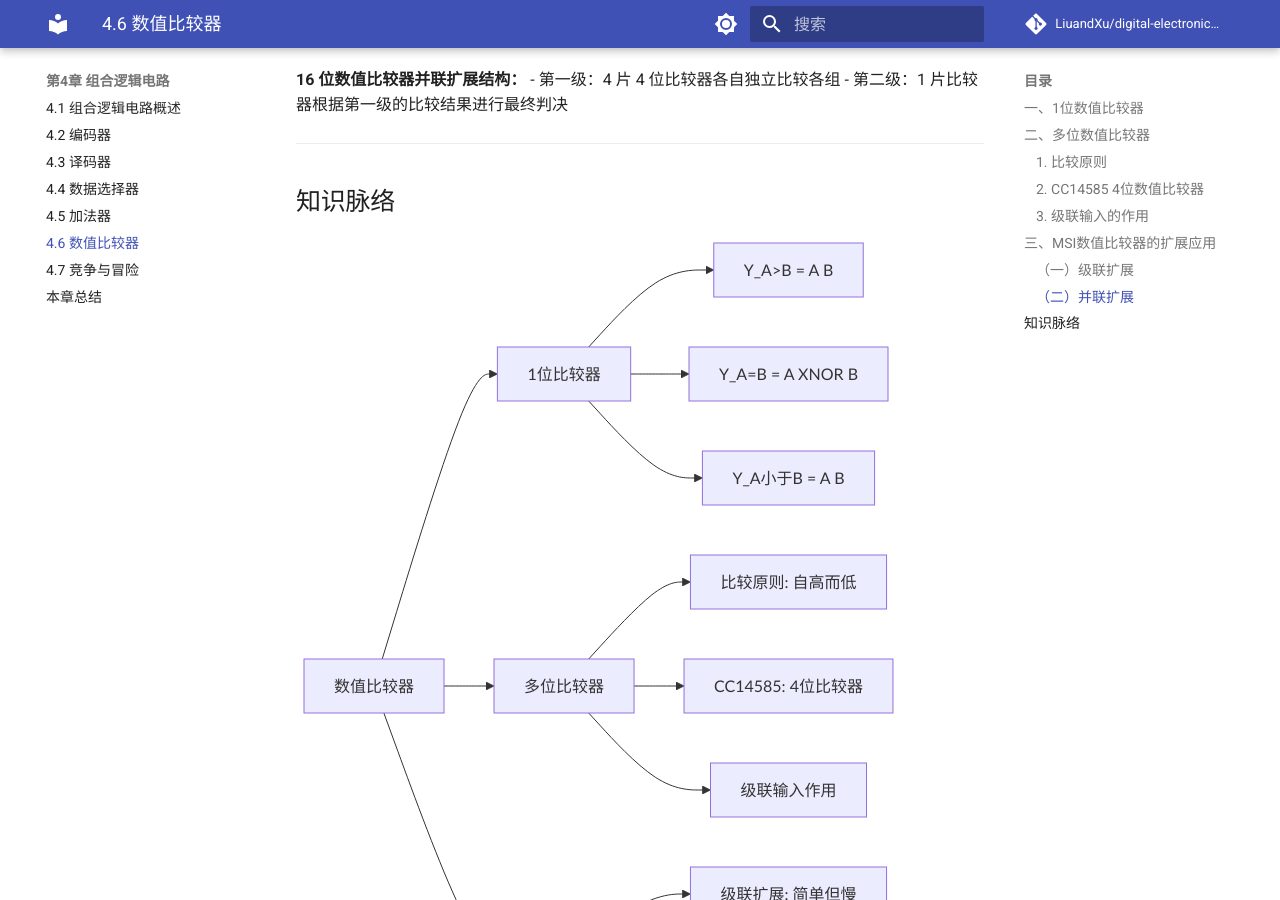
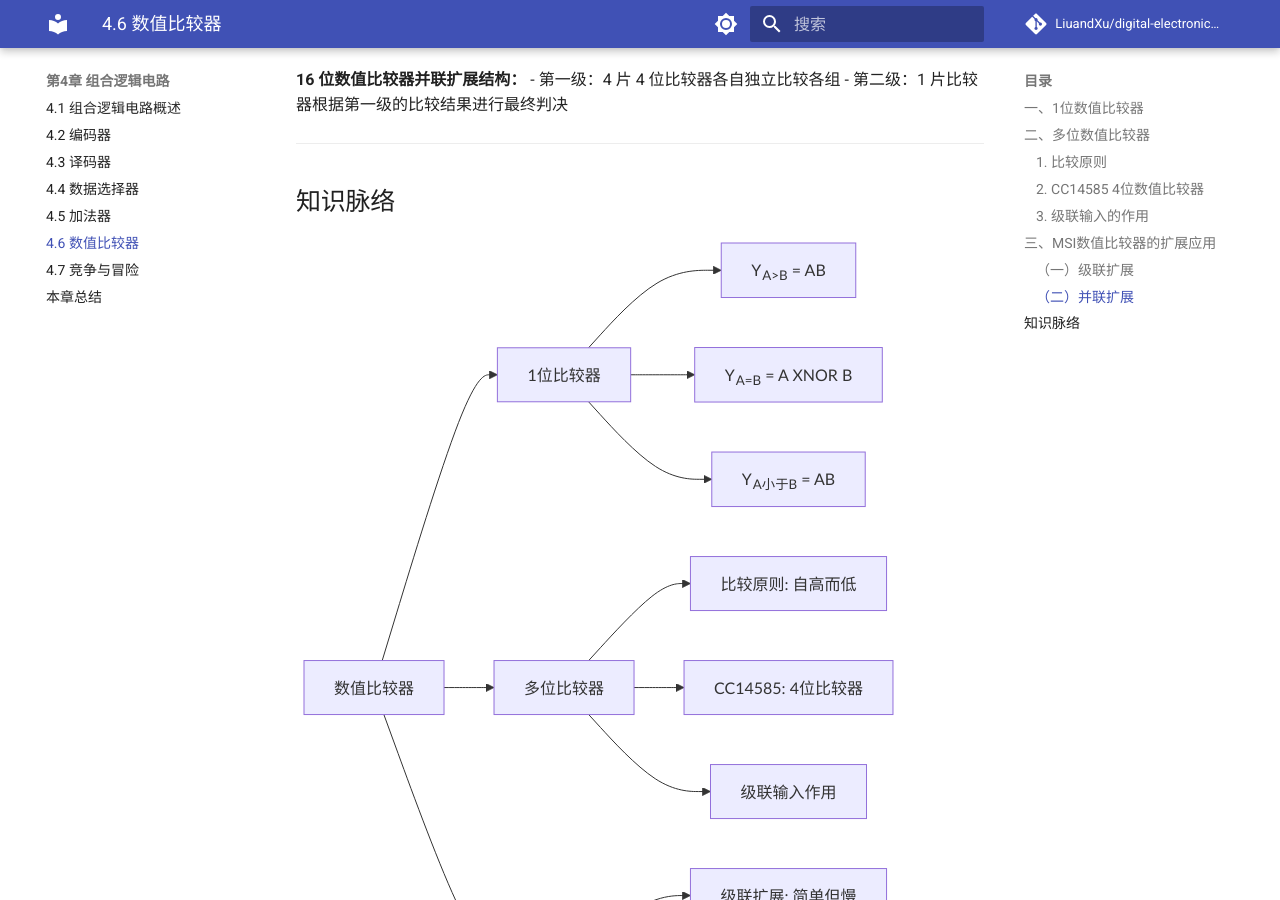
Before and after one commit to LiuandXu/digital-electronics-wiki, an MkDocs documentation site: the page built from docs/ch04/4-6.md, in a window 1280 px wide and 900 px high, scrolled down 2316 px. Built offline with MkDocs 1.6.1 and Material for MkDocs 9.7.7, drawn with Linux system fonts in a browser that asks for light colours; comment, search, counter and statistics services are not loaded.

Commit message:
fix: ch04/4-6 Mermaid节点下标也改用HTML sub标签

```diff
--- a/docs/ch04/4-6.md
+++ b/docs/ch04/4-6.md
@@ -108,9 +108,9 @@
     A --> C["多位比较器"]
     A --> D["扩展应用"]
 
-    B --> B1["Y_A>B = A B"]
-    B --> B2["Y_A=B = A XNOR B"]
-    B --> B3["Y_A小于B = A B"]
+    B --> B1["Y<sub>A>B</sub> = AB"]
+    B --> B2["Y<sub>A=B</sub> = A XNOR B"]
+    B --> B3["Y<sub>A小于B</sub> = AB"]
 
     C --> C1["比较原则: 自高而低"]
     C --> C2["CC14585: 4位比较器"]
```
